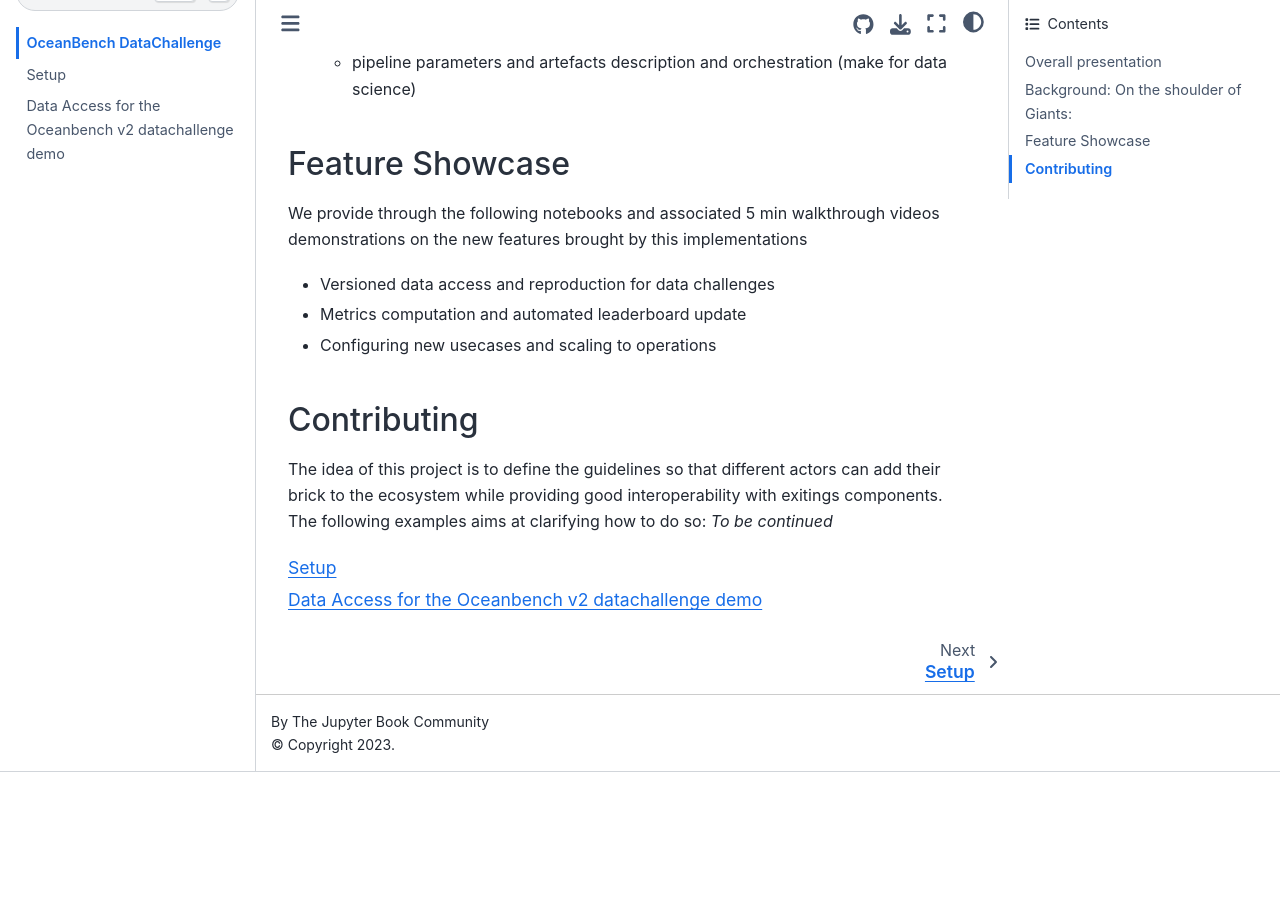
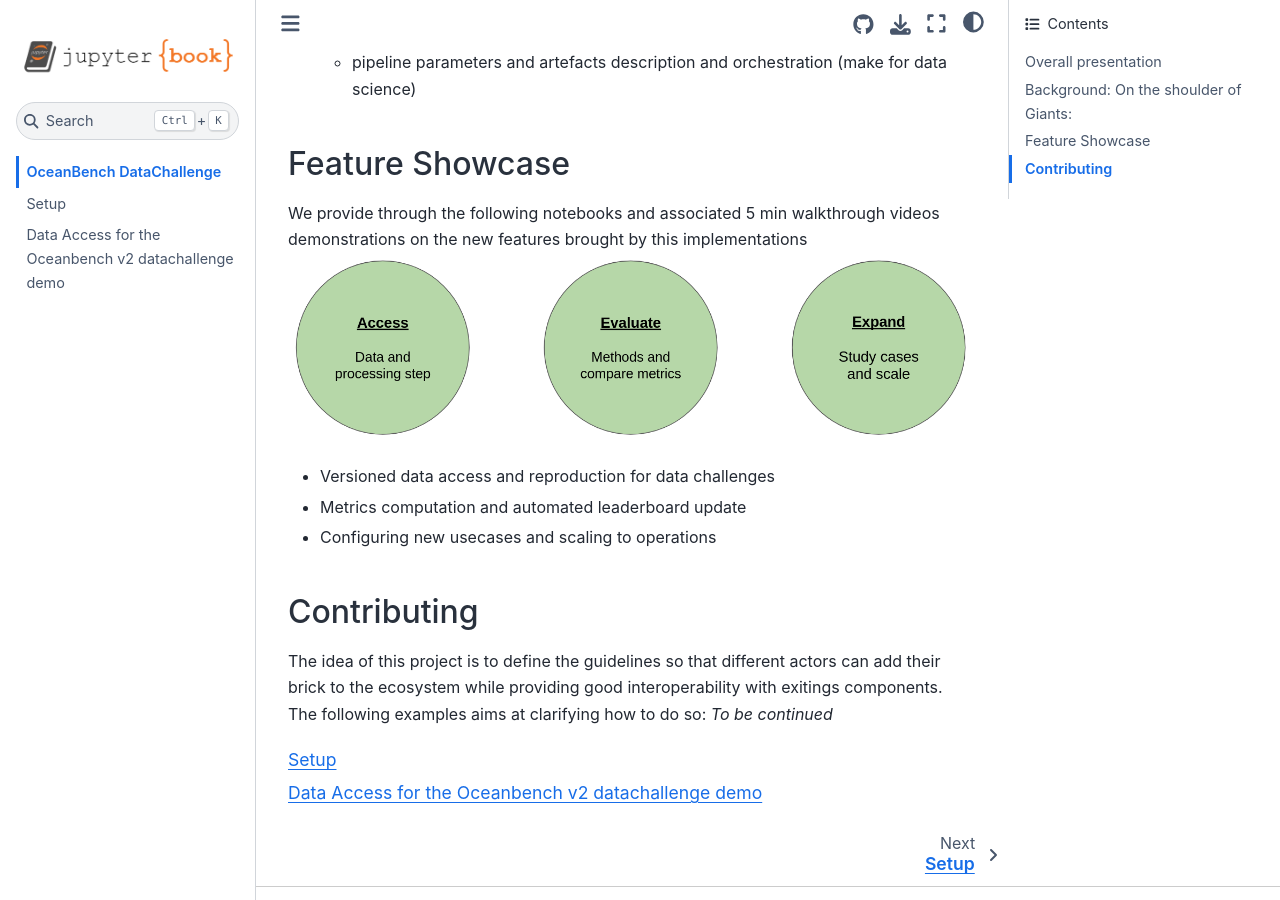
Before and after one commit to quentinf00/ocb-dc-ose-2021, a Jupyter Book: the page built from docs/intro.md, in a window 1280 px wide and 900 px high, scrolled down 779 px. Built offline with Jupyter Book 1.0.4 settings and Sphinx 7.4.7 and the Sphinx Book theme 1.1.4, drawn with Linux system fonts in a browser that asks for light colours; before the commit the page ends 1551 px from its top, so only the background shows below that.

Commit message:
Add deps file and fix path

```diff
--- a/docs/intro.md
+++ b/docs/intro.md
@@ -25,7 +25,7 @@
 
 ## Feature Showcase
 We provide through the following notebooks and associated 5 min walkthrough videos demonstrations on the new features brought by this implementations
-![](contrib_doc.png)
+![](imgs/contrib_doc.png)
 - Versioned data access and reproduction for data challenges
 - Metrics computation and automated leaderboard update
 - Configuring new usecases and scaling to operations
```
Also changed, not shown: 3 other files.
